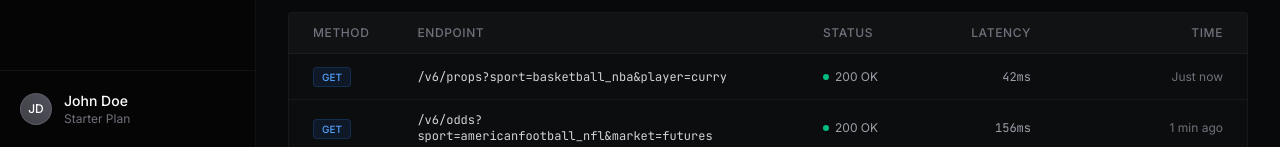
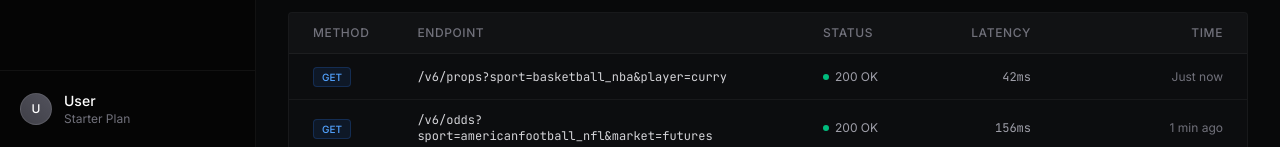
Before and after one commit to ovitalszn-cyber/new, a Next.js app: page /console in a window 1280 px wide. Shown: the part 653-800 px from the top of the page. Built offline with nearby package versions, Linux system fonts and the light colour scheme; no server answers.

Commit message:
Add profile dropdown with sign out button to console

```diff
--- a/app/console/page.tsx
+++ b/app/console/page.tsx
@@ -3,10 +3,19 @@
 import Script from 'next/script';
 import Link from 'next/link';
 import { useEffect, useState } from 'react';
+import { useSession, signOut } from 'next-auth/react';
 
 export default function ConsolePage() {
+  const { data: session } = useSession();
   const [apiKeyVisible, setApiKeyVisible] = useState(false);
   const [copied, setCopied] = useState(false);
+  const [profileMenuOpen, setProfileMenuOpen] = useState(false);
+
+  const userInitials = session?.user?.name
+    ? session.user.name.split(' ').map(n => n[0]).join('').toUpperCase().slice(0, 2)
+    : 'U';
+  const userName = session?.user?.name || 'User';
+  const userEmail = session?.user?.email || '';
 
   useEffect(() => {
     if (typeof window !== 'undefined' && (window as any).lucide) {
@@ -108,17 +117,40 @@ export default function ConsolePage() {
           </div>
 
           {/* User Profile */}
-          <div className="border-t border-white/5 p-3">
-            <button className="flex items-center gap-3 w-full p-2 hover:bg-white/[0.03] rounded-sm transition-colors text-left group">
-              <div className="w-8 h-8 rounded-full bg-gradient-to-tr from-zinc-700 to-zinc-600 border border-white/10 flex items-center justify-center">
-                <span className="text-xs font-medium text-white">JD</span>
-              </div>
+          <div className="border-t border-white/5 p-3 relative">
+            <button
+              onClick={() => setProfileMenuOpen(!profileMenuOpen)}
+              className="flex items-center gap-3 w-full p-2 hover:bg-white/[0.03] rounded-sm transition-colors text-left group"
+            >
+              {session?.user?.image ? (
+                <img src={session.user.image} alt="" className="w-8 h-8 rounded-full border border-white/10" />
+              ) : (
+                <div className="w-8 h-8 rounded-full bg-gradient-to-tr from-zinc-700 to-zinc-600 border border-white/10 flex items-center justify-center">
+                  <span className="text-xs font-medium text-white">{userInitials}</span>
+                </div>
+              )}
               <div className="flex-1 min-w-0">
-                <div className="text-sm font-medium text-white truncate">John Doe</div>
+                <div className="text-sm font-medium text-white truncate">{userName}</div>
                 <div className="text-xs text-zinc-500 truncate group-hover:text-zinc-400">Starter Plan</div>
               </div>
               <i data-lucide="chevrons-up-down" className="w-4 h-4 text-zinc-600"></i>
             </button>
+
+            {/* Profile Dropdown Menu */}
+            {profileMenuOpen && (
+              <div className="absolute bottom-full left-3 right-3 mb-2 bg-[#0C0D0F] border border-white/10 rounded-md shadow-xl overflow-hidden">
+                <div className="px-3 py-2 border-b border-white/5">
+                  <div className="text-xs text-zinc-500 truncate">{userEmail}</div>
+                </div>
+                <button
+                  onClick={() => signOut({ callbackUrl: '/' })}
+                  className="flex items-center gap-2 w-full px-3 py-2 text-sm text-zinc-400 hover:text-white hover:bg-white/5 transition-colors"
+                >
+                  <i data-lucide="log-out" className="w-4 h-4"></i>
+                  Sign out
+                </button>
+              </div>
+            )}
           </div>
         </aside>
 
```
